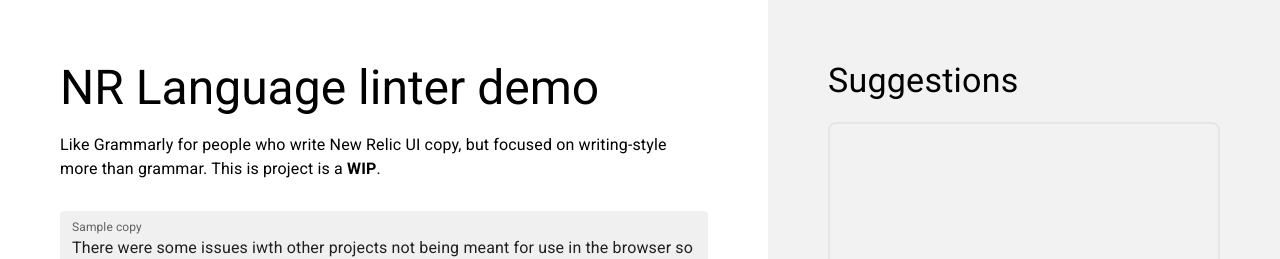
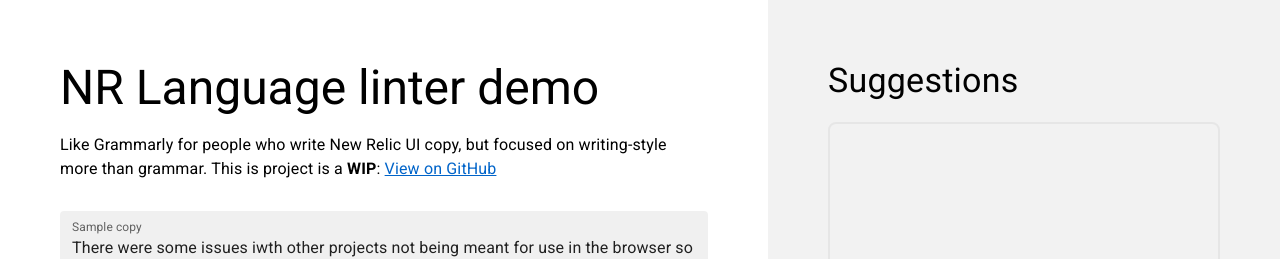
Before and after one commit to newrelic/new-relic-language-linter, a React (Create React App) app: page / in a window 1280 px wide. Shown: the top 259 px of the page. Built offline with nearby package versions, Linux system fonts and the light colour scheme; a web font is replaced by a local one.

Commit message:
feat: add GitHub link

```diff
--- a/src/App.js
+++ b/src/App.js
@@ -108,7 +108,8 @@
           </Typography>
           <Typography variant="body1">
             Like Grammarly for people who write New Relic UI copy, but focused on writing-style more than grammar.
-            This is project is a <strong>WIP</strong>.
+            This is project is a <strong>WIP</strong>: {` `}
+            <a href="https://github.com/danielgolden/figma-language-linter-demo/blob/master/README.md">View on GitHub</a>
           </Typography>
         </header>
         <Stack alignItems="flex-end" spacing={2} className="primary-section-body">
```
